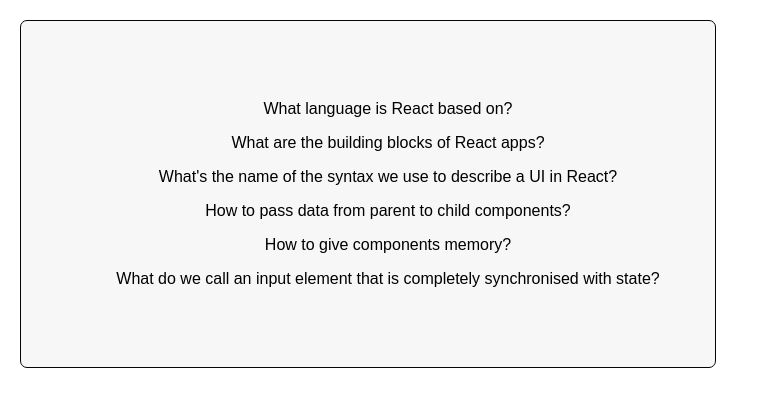
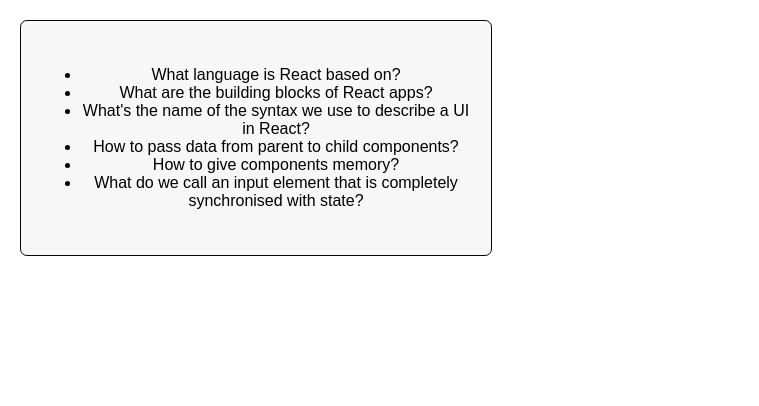
Before and after one commit to vimal336/React-js-projects, a React (Create React App) app in the folder flashcard/: page / in a window 1280 px wide. Shown: the top 406 px of the page, without its empty margins (0-759 px from the left). Built offline with nearby package versions, Linux system fonts and the light colour scheme.

Commit message:
react flashcard project

```diff
--- a/flashcard/src/App.js
+++ b/flashcard/src/App.js
@@ -61,6 +61,6 @@
 
 function Item({ item }) {
   return (
-  <p>{item.question}</p>
+  <li>{item.question}</li>
   )
 }
```
